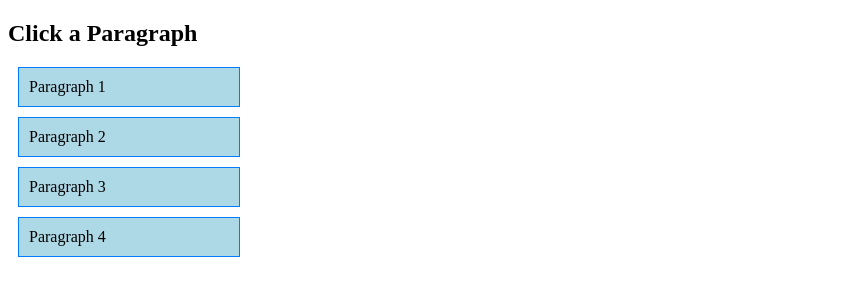
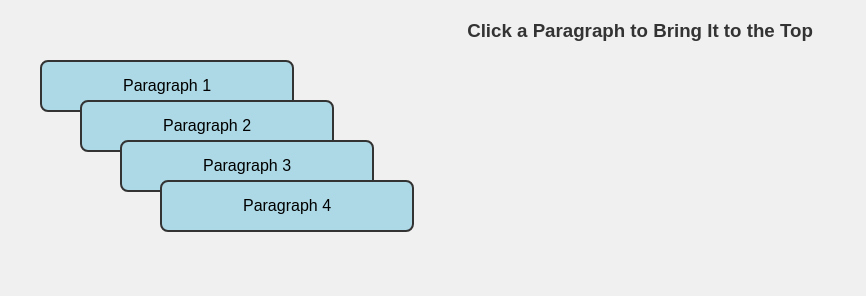
Before and after one commit to Chirashree9/AWT_LAB, a plain HTML site: page Assignment7/assign4.html in a window 1280 px wide. Shown: the whole page, without its empty margins (0-866 px from the left). Drawn offline with Linux system fonts and the light colour scheme.

Commit message:
Update assign4.html

```diff
--- a/Assignment7/assign4.html
+++ b/Assignment7/assign4.html
@@ -2,33 +2,61 @@
 <html lang="en">
 <head>
     <meta charset="UTF-8">
-    <meta name="viewport" content="width=device-width, initial-scale=1.0">
-    <title>Paragraph Stacking</title>
+    <title>Interactive Paragraph Stacking</title>
     <style>
+        body {
+            font-family: Arial, sans-serif; /* Change font style */
+            background-color: #f0f0f0; /* Light gray background */
+            text-align: center; /* Center-align text */
+        }
+
         .paragraph {
-            width: 200px;
-            padding: 10px;
-            margin: 10px;
-            background-color: lightblue;
-            border: 1px solid #007BFF;
-            position: relative;
-            cursor: pointer; /* Change cursor on hover */
+            position: absolute; /* Allow stacking on top of each other */
+            width: 220px; /* Increased width for paragraphs */
+            padding: 15px; /* Increased padding */
+            background-color: #add8e6; /* Light blue color */
+            border: 2px solid #333; /* Darker border */
+            border-radius: 8px; /* Rounded corners */
+            cursor: pointer; /* Change cursor to pointer on hover */
+            transition: z-index 0.3s, transform 0.3s; /* Smooth transition for stacking */
+        }
+
+        /* Initial positions for paragraphs */
+        .p1 { top: 60px; left: 40px; }
+        .p2 { top: 100px; left: 80px; }
+        .p3 { top: 140px; left: 120px; }
+        .p4 { top: 180px; left: 160px; }
+
+        h3 {
+            margin-top: 20px; /* Add margin above heading */
+            color: #333; /* Darker color for the heading */
         }
     </style>
 </head>
 <body>
-    <h2>Click a Paragraph</h2>
 
-    <div class="paragraph" onclick="moveToTop(this)">Paragraph 1</div>
-    <div class="paragraph" onclick="moveToTop(this)">Paragraph 2</div>
-    <div class="paragraph" onclick="moveToTop(this)">Paragraph 3</div>
-    <div class="paragraph" onclick="moveToTop(this)">Paragraph 4</div>
+    <h3>Click a Paragraph to Bring It to the Top</h3>
+
+    <!-- Paragraphs with click events -->
+    <div class="paragraph p1" onclick="bringToFront(this)">Paragraph 1</div>
+    <div class="paragraph p2" onclick="bringToFront(this)">Paragraph 2</div>
+    <div class="paragraph p3" onclick="bringToFront(this)">Paragraph 3</div>
+    <div class="paragraph p4" onclick="bringToFront(this)">Paragraph 4</div>
 
     <script>
-        function moveToTop(element) {
-            // Remove the element from its current position
-            element.parentNode.appendChild(element);
+        function bringToFront(element) {
+            // Get all paragraphs on the page
+            const paragraphs = document.querySelectorAll('.paragraph');
+            // Reset z-index for all paragraphs
+            paragraphs.forEach(p => {
+                p.style.zIndex = 1; // Set default z-index
+                p.style.transform = 'scale(1)'; // Reset scale for all
+            });
+            // Set the z-index of the clicked paragraph to 2 to bring it to the front
+            element.style.zIndex = 2;
+            element.style.transform = 'scale(1.05)'; // Slightly enlarge the clicked paragraph
         }
     </script>
+
 </body>
 </html>
```
